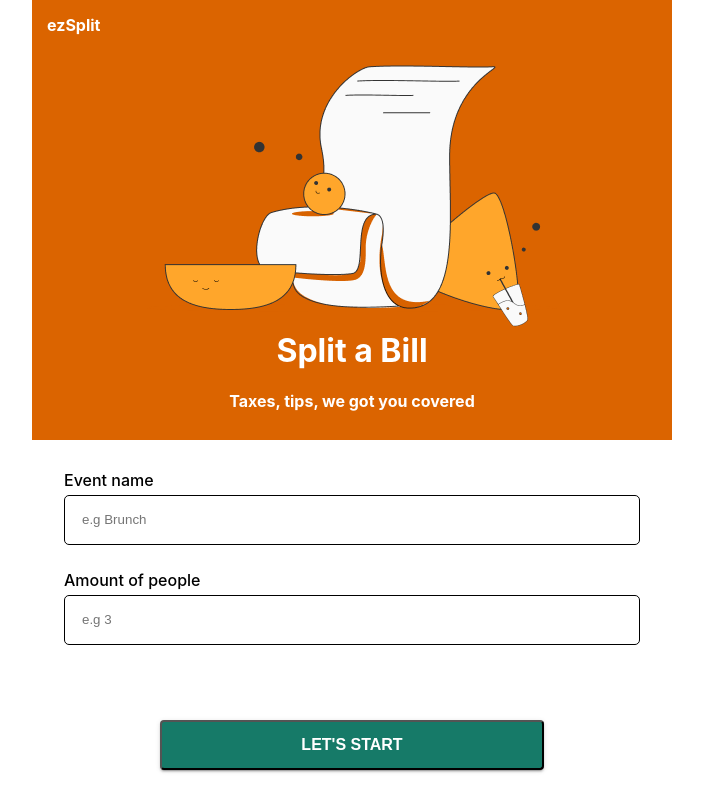
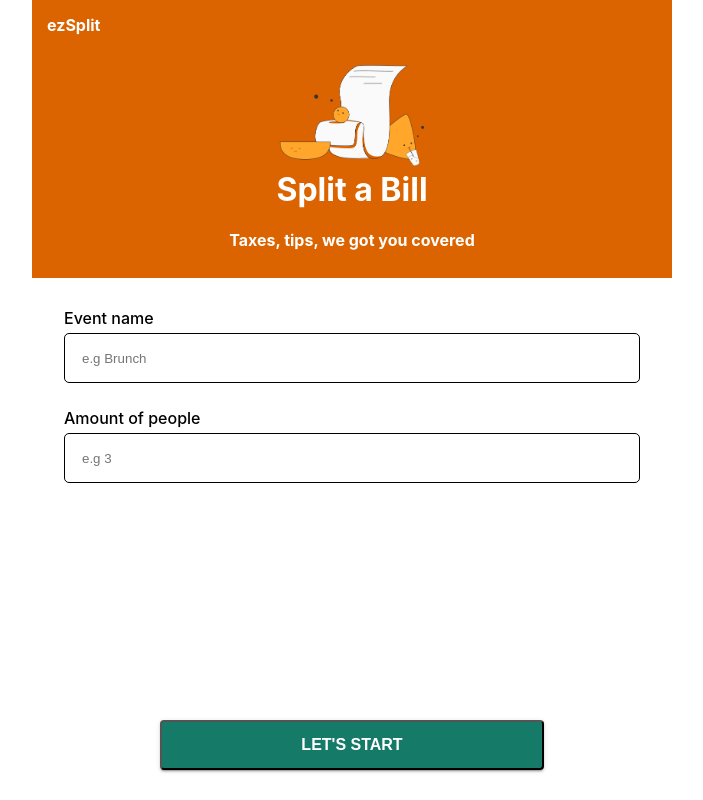
Before and after one commit to alicelu625/ez-split, a React (Create React App) app: page / in a window 1280 px wide. Shown: the whole page, without its empty margins (288-991 px from the left). Built offline with nearby package versions, Linux system fonts and the light colour scheme.

Commit message:
fixed image size

```diff
--- a/src/Pages/Start/Start.js
+++ b/src/Pages/Start/Start.js
@@ -49,7 +49,7 @@ class Start extends Component {
             <div className={classes.Start}>
                 <p className={classes.Brand}>ezSplit</p>
                 <div className={classes.Intro}>
-                    <img src={startIcon}/>
+                    <img className={classes.Icon} src={startIcon}/>
                     <h1 style={{marginTop:'0px'}}>Split a Bill</h1>
                     <h2 style={{fontSize:'16px'}}>Taxes, tips, we got you covered</h2>
                 </div>
--- a/src/Pages/Start/Start.module.css
+++ b/src/Pages/Start/Start.module.css
@@ -8,6 +8,10 @@
     margin: 0px;
     color: white;
     font-weight: bold;
+}
+
+.Icon {
+    max-width: 158px;
 }
 
 .Intro {
```
